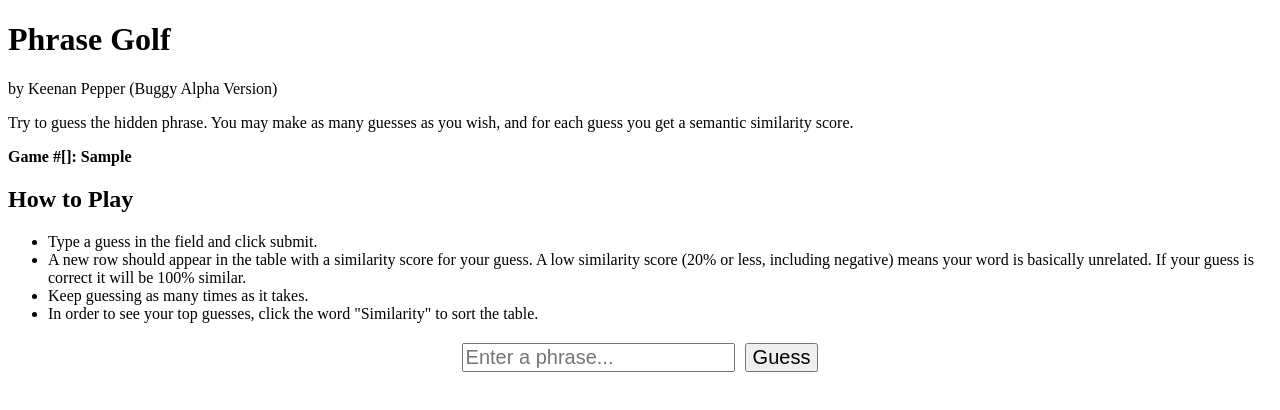
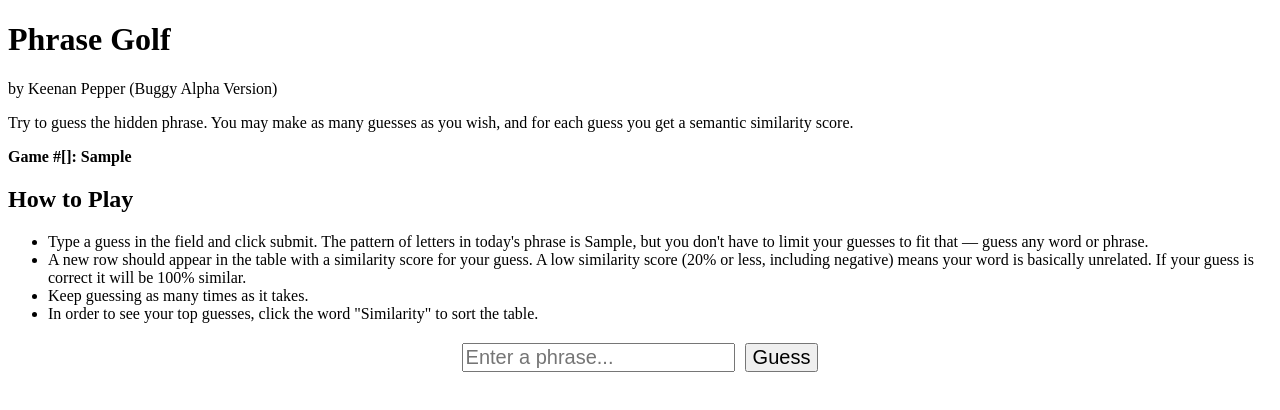
Before and after one commit to keenanpepper/phrasegolf, a Flask app: template templates/index.html in a window 1280 px wide. Shown: the top 410 px of the page. Run offline with Flask 2, Linux system fonts and the light colour scheme; the template is opened without the code that fills it: most values are stand-ins (such as "Sample title", 1, 10 or a date in 2020); parts of the project's set-up code (start-up, migrations or seed data) failed here and were passed over.

Commit message:
Clarify instructions

```diff
--- a/templates/index.html
+++ b/templates/index.html
@@ -58,7 +58,7 @@
     <p><strong>Game #{{ game }}: {{ letter_pattern }}</strong></p>
     <h2>How to Play</h2>
     <ul>
-        <li>Type a guess in the field and click submit.</li>
+        <li>Type a guess in the field and click submit. The pattern of letters in today's phrase is {{ letter_pattern }}, but you don't have to limit your guesses to fit that — guess any word or phrase.</li>
         <li>A new row should appear in the table with a similarity score for your guess. A low similarity score (20% or less, including negative) means your word is basically unrelated. If your guess is correct it will be 100% similar.</li>
         <li>Keep guessing as many times as it takes.</li>
         <li>In order to see your top guesses, click the word "Similarity" to sort the table.</li>
```
